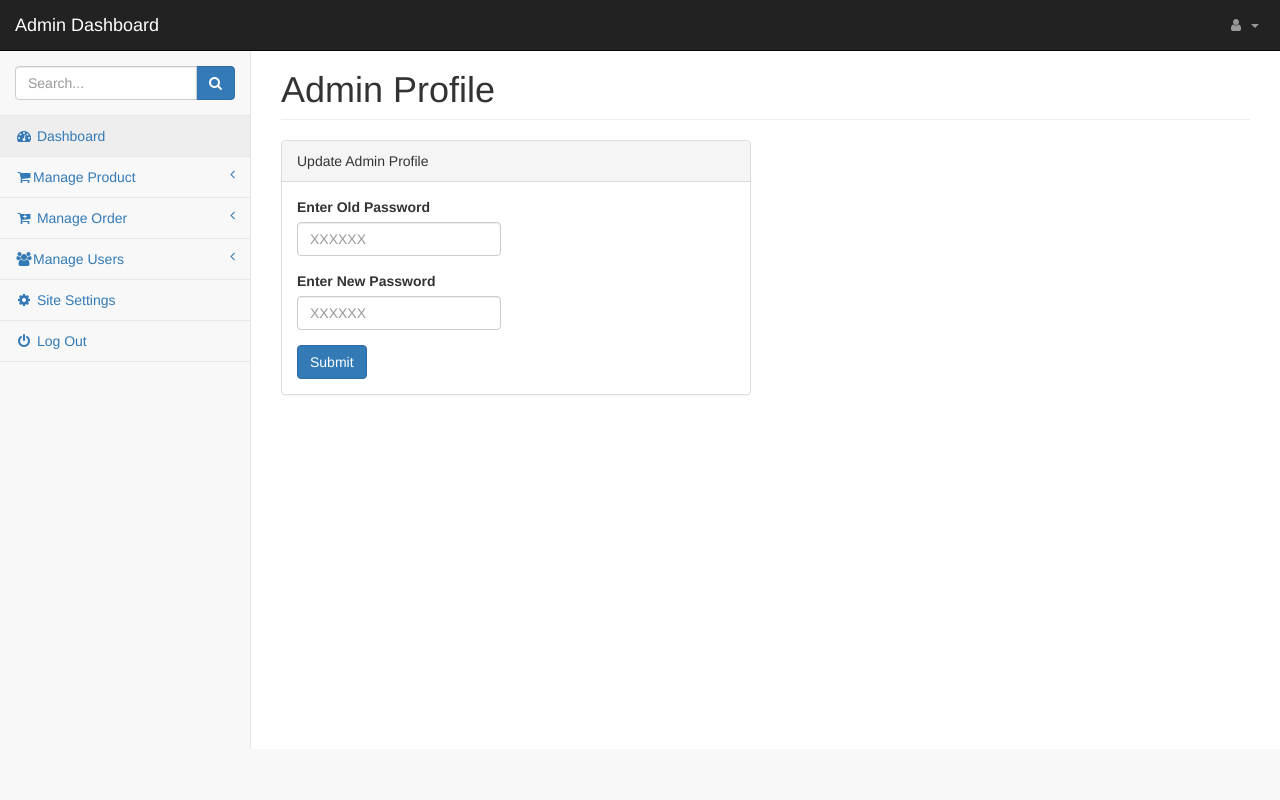
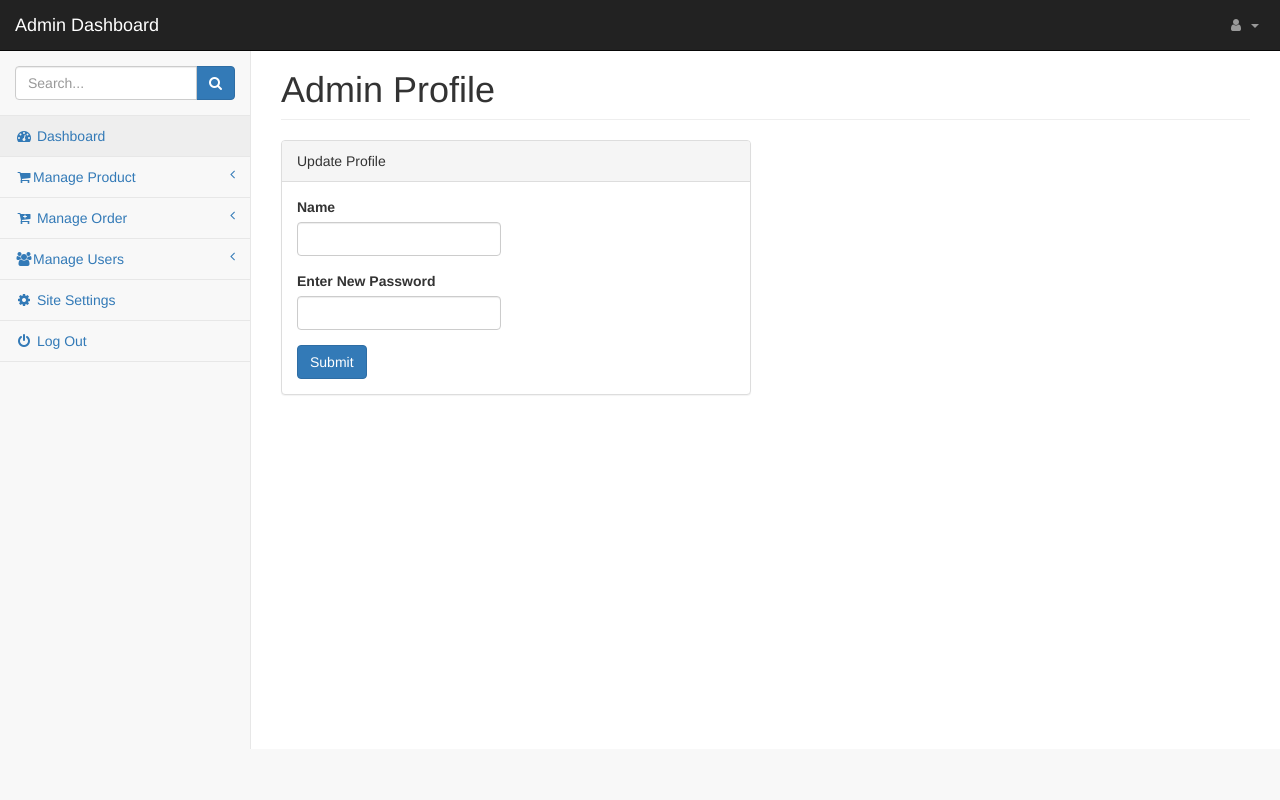
Before and after one commit to ashis-saha-codeclouds/ecomm-project, a PHP site: page /admin/admin-profile.php in a window 1280 px wide. Run offline with PHP 8.4, Linux system fonts and the light colour scheme; the visitor is signed in with stand-in values (Sample User, id 1).

Commit message:
Added some functios related to the admin profile module

```diff
--- a/admin/admin-profile.php
+++ b/admin/admin-profile.php
@@ -21,19 +21,20 @@
                         <div class="col-lg-6">
                         <div class="panel panel-default">
                                 <div class="panel-heading">
-                                    Update Admin Profile
+                                    Update Profile
                                 </div>
                                 <div class="panel-body">
                                     <div class="row">
                                     <div class="col-lg-6">
-                                            <form role="form">
+                                            <form role="form" id="adminProfile" method="post">
                                             <div class="form-group">
-                                                    <label>Enter Old Password</label>
-                                                    <input class="form-control" name="oldPassword" id="oldPassword" placeholder="XXXXXX" type="password">
+                                                    <label>Name</label>
+                                                    <input class="form-control" name="name" id="name" placeholder="" value="<?php echo $sesnData['name'] ?>" type="text">
                                                 </div>
                                                 <div class="form-group">
                                                     <label>Enter New Password</label>
-                                                    <input class="form-control" name="newPassword" id="newPassword" placeholder="XXXXXX" type="password">
+                                                    <input class="form-control" name="email" id="email" placeholder="" value="<?php echo $sesnData['email_id'] ?> " type="text">
+                                                    <input type="hidden" name="role" value="<?php echo $sesnData['admin_id'] ?>" >
                                                 </div>
                                                 <button type="submit" class="btn btn-primary"> Submit </button>
                                             </form>
@@ -63,6 +64,9 @@
 <!-- Custom Theme JavaScript -->
 <script src="js/startmin.js"></script>
 
+<!-- Custom JavaScript -->
+<script src="js/custom/custom.js"></script>
+
     </body>
 
 </html>
--- a/admin/header.php
+++ b/admin/header.php
@@ -7,20 +7,20 @@
     // echo "<pre>";
     // print_r($_SESSION['admin_data']);
     // echo '</pre>';
-    // die();
 
 }
 
+
+if(!isset($_SESSION['admin_data']) || empty($_SESSION['admin_data'])){
+    header("location:index.php");
+}else{
+    $sesnData=json_decode($_SESSION['admin_data'],true);
+}
 //  echo "<pre>";
 //  print_r($sesnData);
 //  echo '</pre>';
 //  echo $sesnData['email_id'];
 // die();
-if(!isset($_SESSION['admin_data']) || empty($_SESSION['admin_data'])){
-    header("location:index.php");
-}else{
-    $sesnData=json_decode($_SESSION['admin_data'],true);
-}
 ?>
 <!DOCTYPE html>
 <html lang="en">
--- a/admin/js/custom/custom.js
+++ b/admin/js/custom/custom.js
@@ -60,7 +60,7 @@
       );
       hideTheAlertMsg();
       return false;
-    }
+    }else{
     try {
       $.ajax({
         url: "./admin-ajax/adminAjaxFun.php",
@@ -79,17 +79,60 @@
               hideTheAlertMsg();
               setTimeout(function(){
                 window.location="logout.php"
-            },10000);
+            },50000);
           }else if(_resData.hasOwnProperty('error')){
             $('#msgrow').prepend('<div class="alert alert-danger">'+_resData.errorMsg+'</div>');
             hideTheAlertMsg();
           }
-        },
+        }
       });
     } catch (error) {
       console.log(error);
     }
+  }
   });
+
+  $("#adminProfile").submit(function (e) {
+    e.preventDefault();
+    $(".alert").hide();
+    let formData = new FormData(this);
+    formData.append("updateTheProfile", 1);
+    let name=formData.get('name');
+    let email=formData.get('email');
+    if (name == "" || email == "") {
+      $("#msgrow").prepend(
+        '<div class="alert alert-danger">All the fields are required.</div>'
+      );
+      hideTheAlertMsg();
+      return false;
+    } else{
+      try{
+        $.ajax({
+          url:"./admin-ajax/adminAjaxFun.php",
+          type: "POST",
+          data: formData,
+          contentType: false,
+          processData: false,
+          success: function (_responseData) {
+          $(".alert").hide();
+          let _resData = JSON.parse(_responseData);
+          console.log(_resData);
+          if(_resData.hasOwnProperty('success')){
+            $("#msgrow").prepend(
+              '<div class="alert alert-success">Profile Updated Successfulll</div>'
+              );
+              hideTheAlertMsg();
+          }else if(_resData.hasOwnProperty('error')){
+            $('#msgrow').prepend('<div class="alert alert-danger">'+_resData.errorMsg+'</div>');
+            hideTheAlertMsg();
+          }
+        }
+        })
+      }catch(error){
+        console.log(error);
+      }
+    }
+  })
 
   function hideTheAlertMsg(){
     setTimeout(function () {
```
Also changed, not shown: admin/admin-ajax/adminAjaxFun.php (+21 -0 lines).
